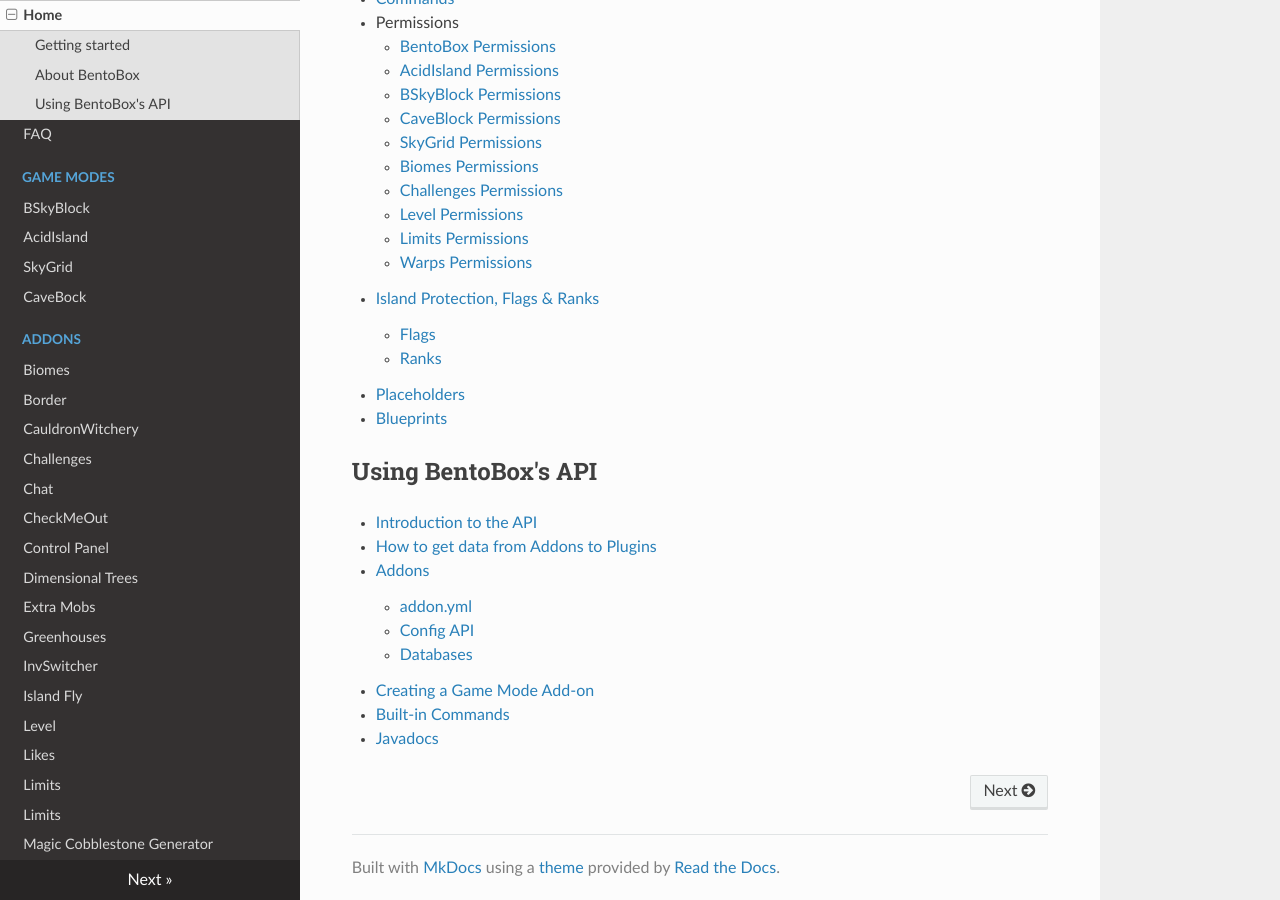
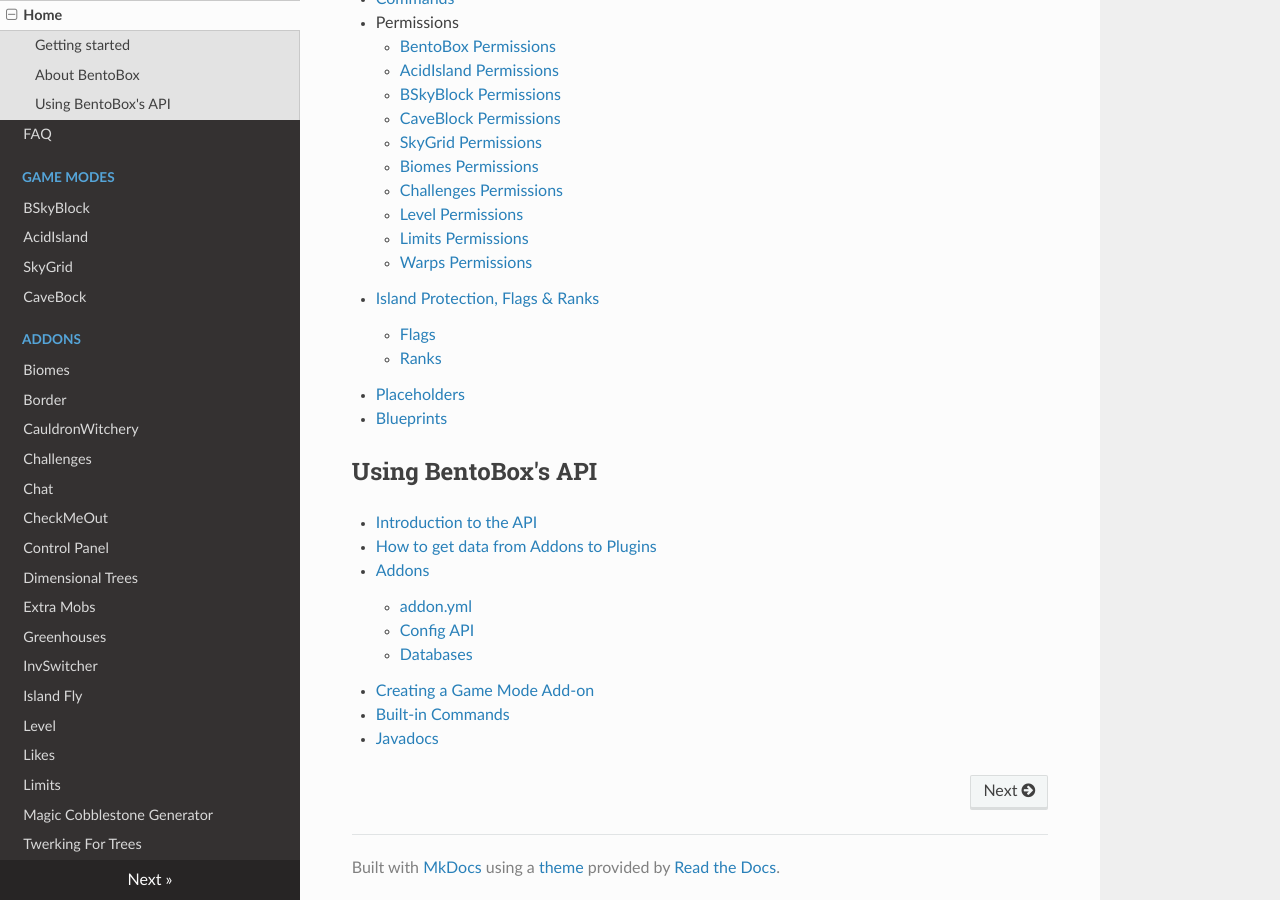
Before and after one commit to BentoBoxWorld/docs, an MkDocs documentation site: the page built from docs/index.md, in a window 1280 px wide and 900 px high, scrolled down 549 px. Built offline with MkDocs 1.6.1, drawn with Linux system fonts in a browser that asks for light colours; nearby versions of some CDN libraries.

Commit message:
Removed duplicate Limits listing

```diff
--- a/mkdocs.yml
+++ b/mkdocs.yml
@@ -23,7 +23,6 @@
         - Level: addons/Level/index.md
         - Likes: addons/Likes/index.md
         - Limits: addons/Limits/index.md
-        - Limits: addons/Limits/index.md
         - Magic Cobblestone Generator: addons/MagicCobblestoneGenerator/index.md
         - Twerking For Trees: addons/TwerkingForTrees/index.md
         - Void Portals: addons/VoidPortals/index.md
```
